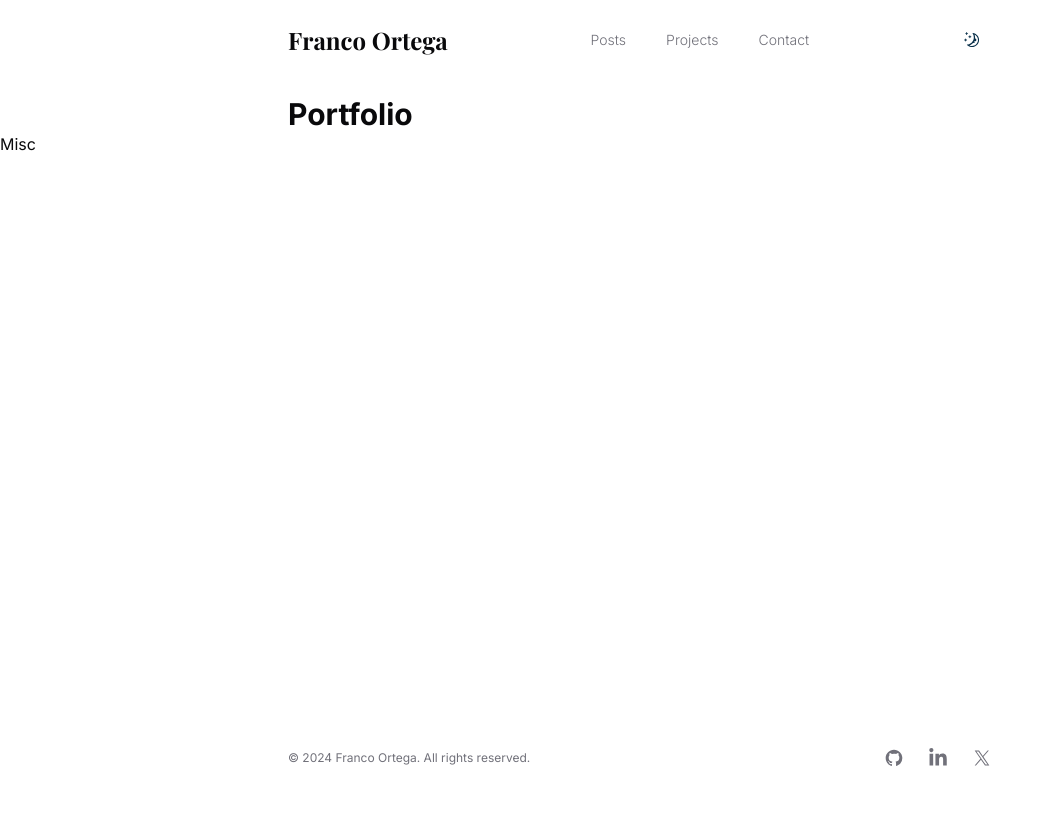
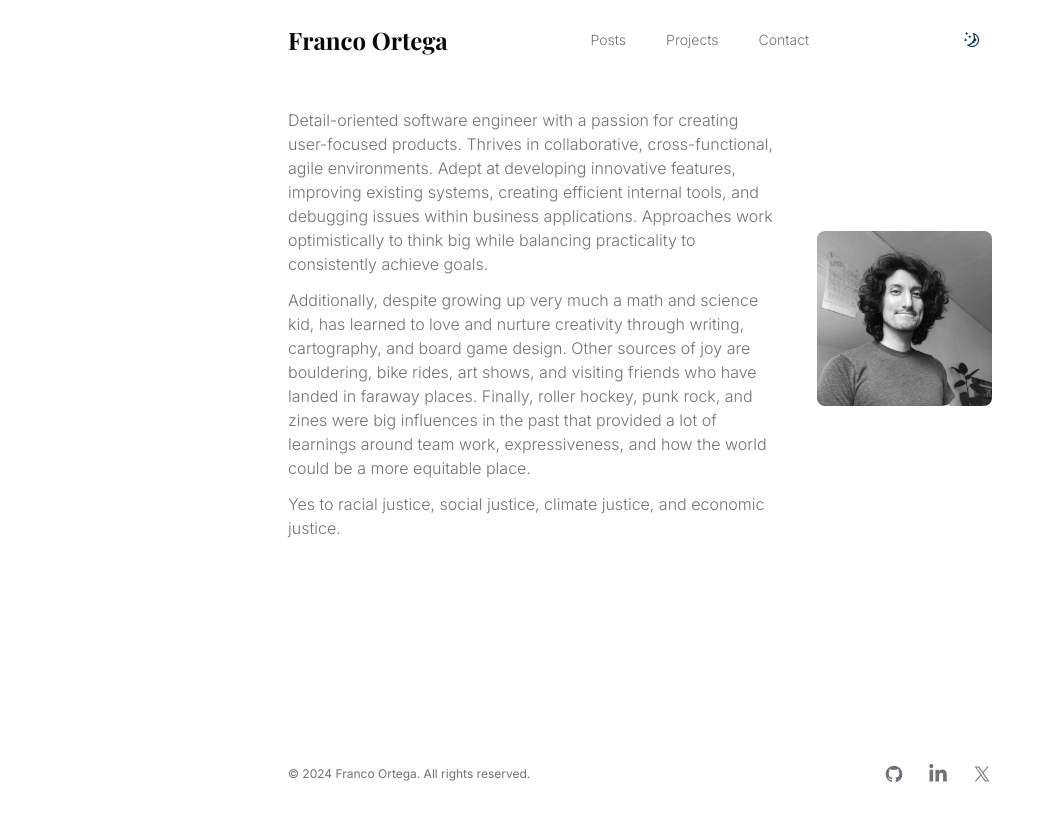
Before and after one commit to franco-ortega/portfolio-wds-hamed, a Next.js app: page / in a window 1280 px wide. Shown: the whole page, without its empty margins (0-1054 px from the left). Built offline with nearby package versions, Linux system fonts and the light colour scheme; a web font is replaced by a local one.

Commit message:
apply Into to home page

```diff
--- a/app/page.tsx
+++ b/app/page.tsx
@@ -1,10 +1,11 @@
+import Intro from '@/components/ui/intro'
+
 export default function Home() {
   return (
     <section className={styles.section}>
       <div className={styles.container}>
-        <h1 className={styles.heading}>Portfolio</h1>
+        <Intro />
       </div>
-      <div>Misc</div>
     </section>
   )
 }
--- a/components/ui/intro.tsx
+++ b/components/ui/intro.tsx
@@ -1,4 +1,5 @@
 import Image from 'next/image'
+import introImage from '@/public/images/intro/Franco_Ortega.JPG'
 
 type Props = {}
 export default function Intro({}: Props) {
@@ -32,7 +33,14 @@ export default function Intro({}: Props) {
         </h1>
       </div>
       <div className={styles.imgContainer}>
-        <Image src={''} alt={''} className={styles.img} />
+        <Image
+          className={styles.img}
+          src={introImage}
+          alt={'Franco Ortega'}
+          width={175}
+          height={175}
+          priority
+        />
       </div>
     </section>
   )
```
Also changed, not shown: public/images/intro/Franco_Ortega.JPG (added).
